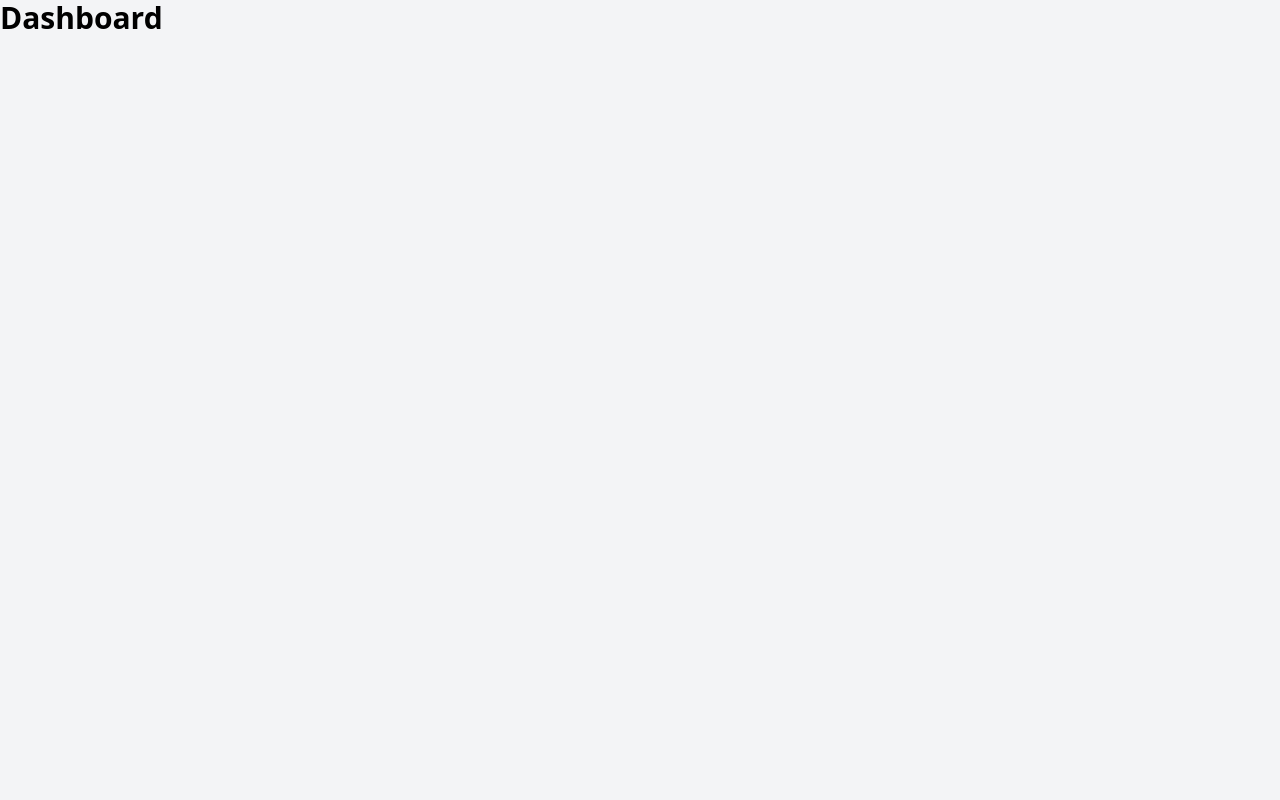
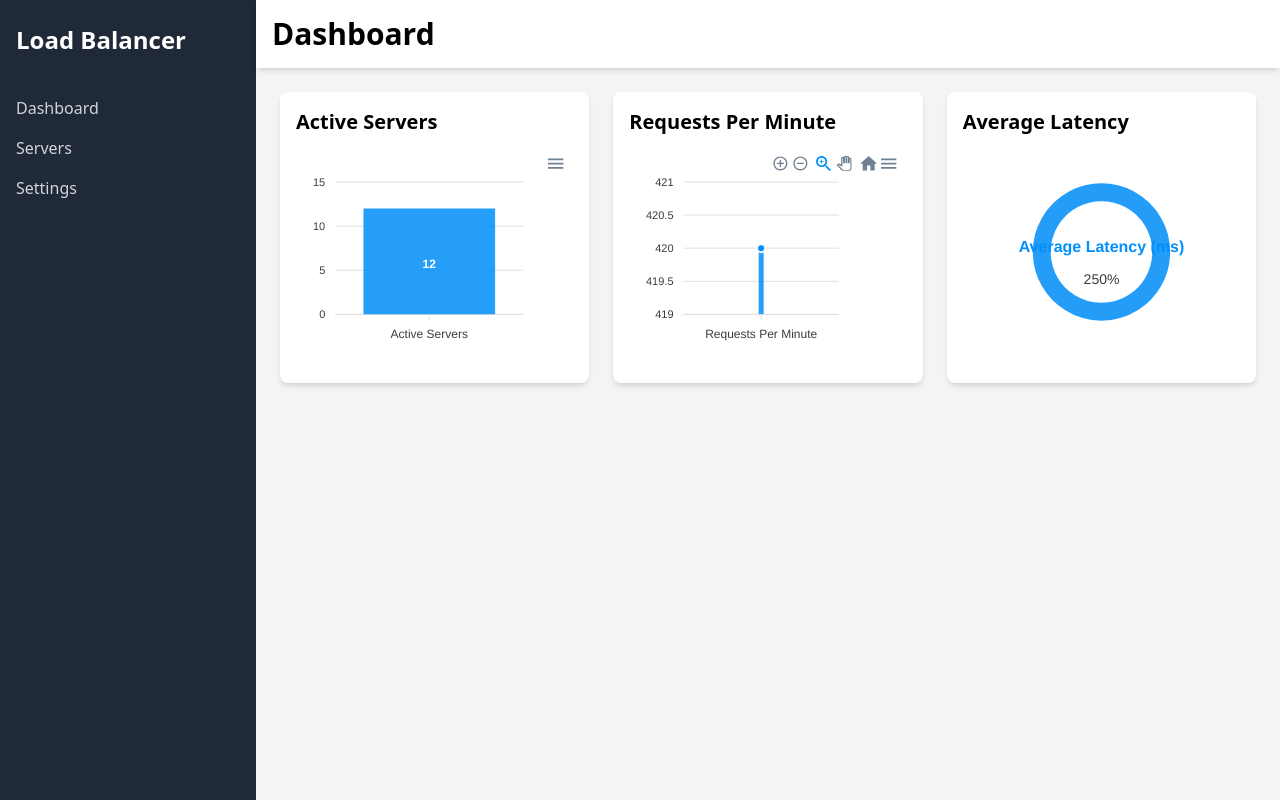
Before and after one commit to Aditeeniraula/loadbalancer, a React (Vite) app: page /dashboard in a window 1280 px wide. Built offline with nearby package versions, Linux system fonts and the light colour scheme.

Commit message:
dashboard

```diff
--- a/package.json
+++ b/package.json
@@ -10,7 +10,9 @@
     "preview": "vite preview"
   },
   "dependencies": {
+    "apexcharts": "^3.52.0",
     "react": "^18.3.1",
+    "react-apexcharts": "^1.4.1",
     "react-dom": "^18.3.1",
     "react-router-dom": "^6.26.1"
   },
--- a/src/components/Dashboard.tsx
+++ b/src/components/Dashboard.tsx
@@ -1,9 +1,131 @@
-import React from "react";
+import React, { useState, useEffect } from "react";
+import axios from "axios";
+import Chart from "react-apexcharts";
+
+interface Metrics {
+  activeServers: number;
+  requestsPerMinute: number;
+  averageLatency: number;
+}
 
 const Dashboard: React.FC = () => {
+  const [metrics, setMetrics] = useState<Metrics | null>(null);
+  const [error, setError] = useState<string>("");
+
+  useEffect(() => {
+    const fetchMockData = () => {
+      try {
+        const mockData = {
+          activeServers: 12,
+          requestsPerMinute: 420,
+          averageLatency: 250,
+        };
+        setMetrics(mockData);
+      } catch (err) {
+        setError("Failed to fetch metrics");
+      }
+    };
+
+    fetchMockData();
+  }, []);
+
+  if (error) {
+    return <div className="text-red-500 text-center mt-4">{error}</div>;
+  }
+
+  if (!metrics) {
+    return <div className="text-center mt-4">Loading...</div>;
+  }
+
+  const serverOptions = {
+    chart: {
+      type: "bar",
+    },
+    xaxis: {
+      categories: ["Active Servers"],
+    },
+  };
+
+  const requestOptions = {
+    chart: {
+      type: "line",
+    },
+    xaxis: {
+      categories: ["Requests Per Minute"],
+    },
+  };
+
+  const latencyOptions = {
+    chart: {
+      type: "radialBar",
+    },
+    labels: ["Average Latency (ms)"],
+  };
+
   return (
-    <div className="min-h-screen bg-gray-100">
-      <h2 className="text-3xl font-bold">Dashboard</h2>
+    <div className="min-h-screen flex">
+      <div className="w-64 bg-gray-800 text-white flex flex-col">
+        <div className="px-4 py-6 text-2xl font-bold">Load Balancer</div>
+        <nav className="flex-1 px-4 py-2">
+          <ul>
+            <li className="py-2">
+              <a href="#" className="text-gray-300 hover:text-white">
+                Dashboard
+              </a>
+            </li>
+            <li className="py-2">
+              <a href="#" className="text-gray-300 hover:text-white">
+                Servers
+              </a>
+            </li>
+            <li className="py-2">
+              <a href="#" className="text-gray-300 hover:text-white">
+                Settings
+              </a>
+            </li>
+          </ul>
+        </nav>
+      </div>
+
+      <div className="flex-1 bg-gray-100">
+        <header className="bg-white shadow-md p-4">
+          <h1 className="text-3xl font-semibold">Dashboard</h1>
+        </header>
+
+        <main className="p-6">
+          <div className="grid grid-cols-1 md:grid-cols-2 lg:grid-cols-3 gap-6">
+            <div className="bg-white p-4 rounded-lg shadow-md">
+              <h2 className="text-xl font-bold mb-4">Active Servers</h2>
+              <Chart
+                options={serverOptions}
+                series={[{ data: [metrics.activeServers] }]}
+                type="bar"
+                height={200}
+              />
+            </div>
+
+            <div className="bg-white p-4 rounded-lg shadow-md">
+              <h2 className="text-xl font-bold mb-4">Requests Per Minute</h2>
+              <Chart
+                options={requestOptions}
+                series={[{ data: [metrics.requestsPerMinute] }]}
+                type="line"
+                height={200}
+              />
+            </div>
+
+            <div className="bg-white p-4 rounded-lg shadow-md">
+              <h2 className="text-xl font-bold mb-4">Average Latency</h2>
+              <Chart
+                options={latencyOptions}
+                series={[metrics.averageLatency]}
+                type="radialBar"
+                height={200}
+              />
+            </div>
+          </div>
+        </main>
+      </div>
     </div>
   );
 };
```
Also changed, not shown: 1 other file (tests, documents, lock files or other folders).
